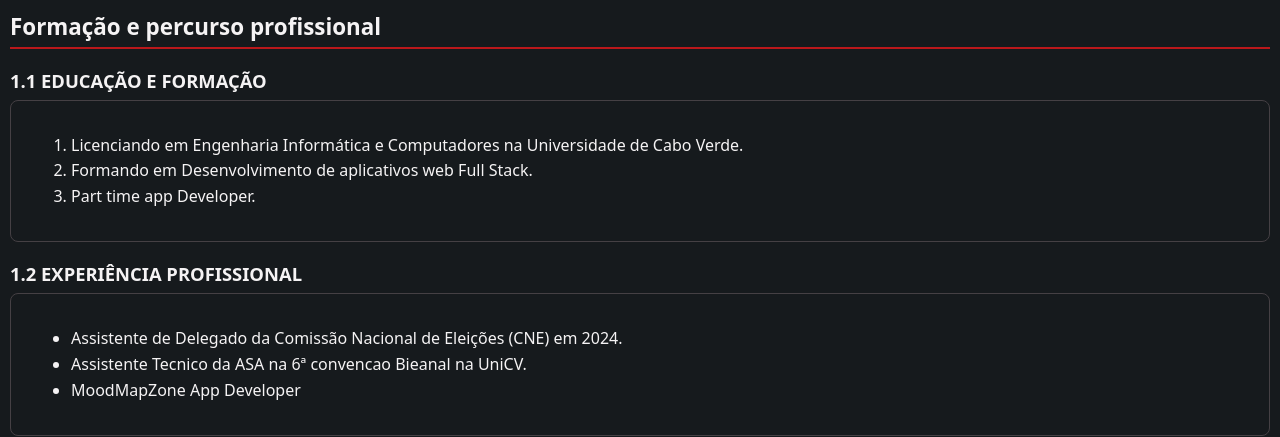
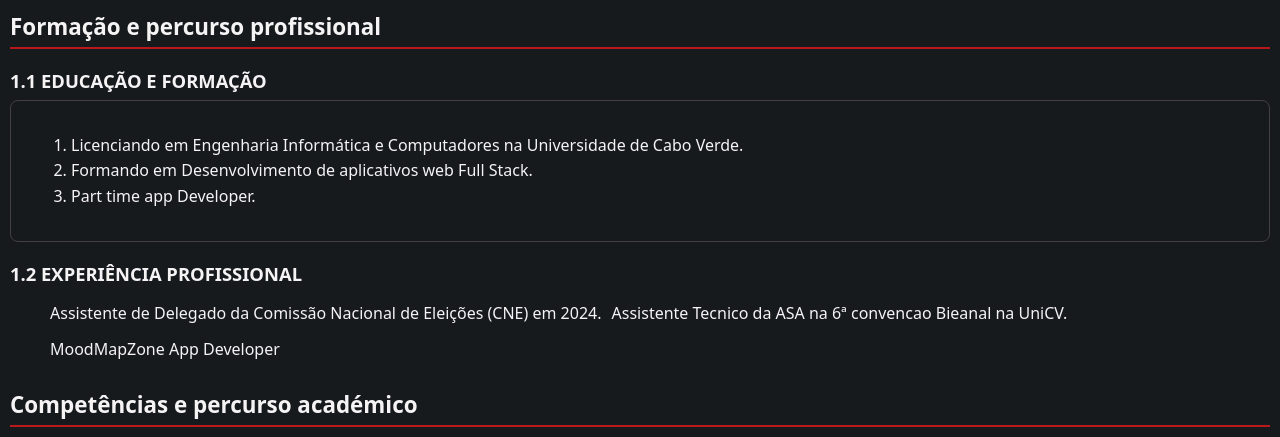
Before and after one commit to Edson524/portefolio, a plain HTML site: page index.html in a window 1280 px wide. Shown: the part 335-772 px from the top of the page. Drawn offline with Linux system fonts and the light colour scheme.

Commit message:
num sei 2

```diff
--- a/CSS/style.css
+++ b/CSS/style.css
@@ -97,6 +97,7 @@ header {
   height: auto;
   align-items: stretch;
   gap: 15px;
+
   box-sizing: border-box;
 }
 
@@ -214,6 +215,13 @@ th {
   padding: 16px 20px;
   margin-bottom: 20px;
 }
+.cartao1{
+  display: flex;
+  flex-direction: row;
+  flex-wrap: wrap;
+  gap: 10px;
+  list-style: none;
+}
 /* Caixas de curiosidade e notas informativas */
 .curiosidade {
   background-color: var(--surface);
--- a/index.html
+++ b/index.html
@@ -59,8 +59,8 @@
           </ol>
         </div>
         <h3>1.2 EXPERIÊNCIA PROFISSIONAL</h3>
-        <div class="cartao">
-          <ul>
+        <div>
+          <ul class="cartao1">
             <li>Assistente de Delegado da Comissão Nacional de Eleições (CNE) em 2024.</li>
             <li>Assistente Tecnico da ASA na 6ª convencao Bieanal na UniCV.</li>
             <li>MoodMapZone App Developer</li>
```
